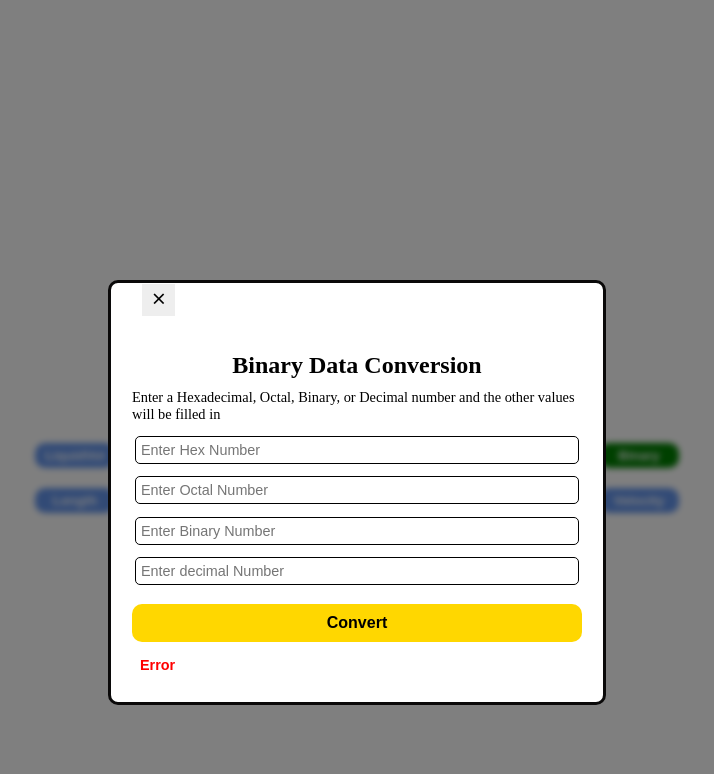
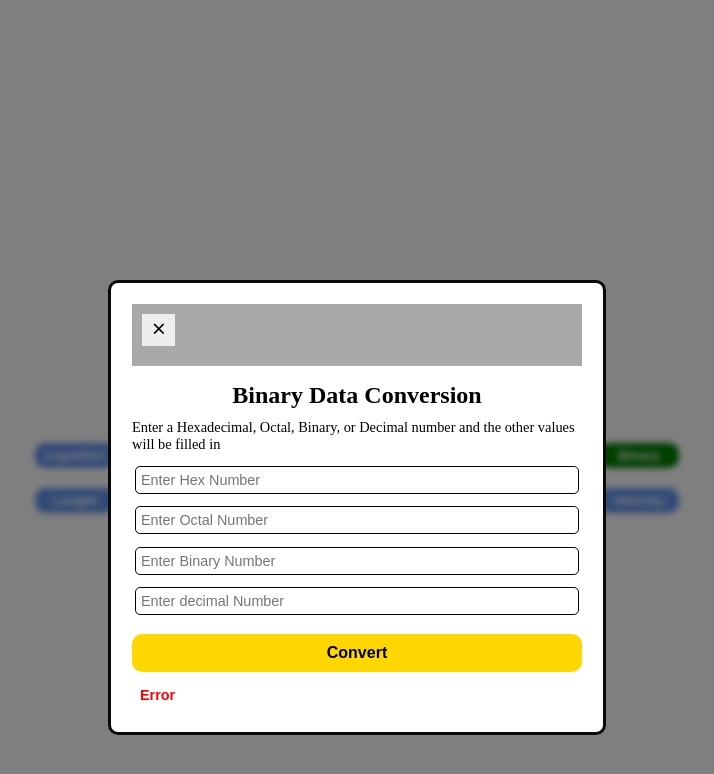
Before and after one commit to KenStern1219/UnitConversion, a website: page UnitConversion.html in a window 1280 px wide. Both pictures are taken after a click on the button "Binary". Shown: the whole page, without its empty margins (283-997 px from the left). Drawn offline with Linux system fonts and the light colour scheme.

Commit message:
A grey stripe is added to the top of the Binary dialog and the close button is moved into tht stripe

```diff
--- a/styles.css
+++ b/styles.css
@@ -90,6 +90,7 @@ h2
     display: flex;
     align-items: center;
     justify-content: space-between;
+    background-color: darkgrey;
 }
 
 .modal input
@@ -141,6 +142,7 @@ button
 {
     transform: translate(10px, -20px);
     padding: 0.5rem 0.7rem;
+    margin-top: 30px;
     background: #eee;
 }
 
```
